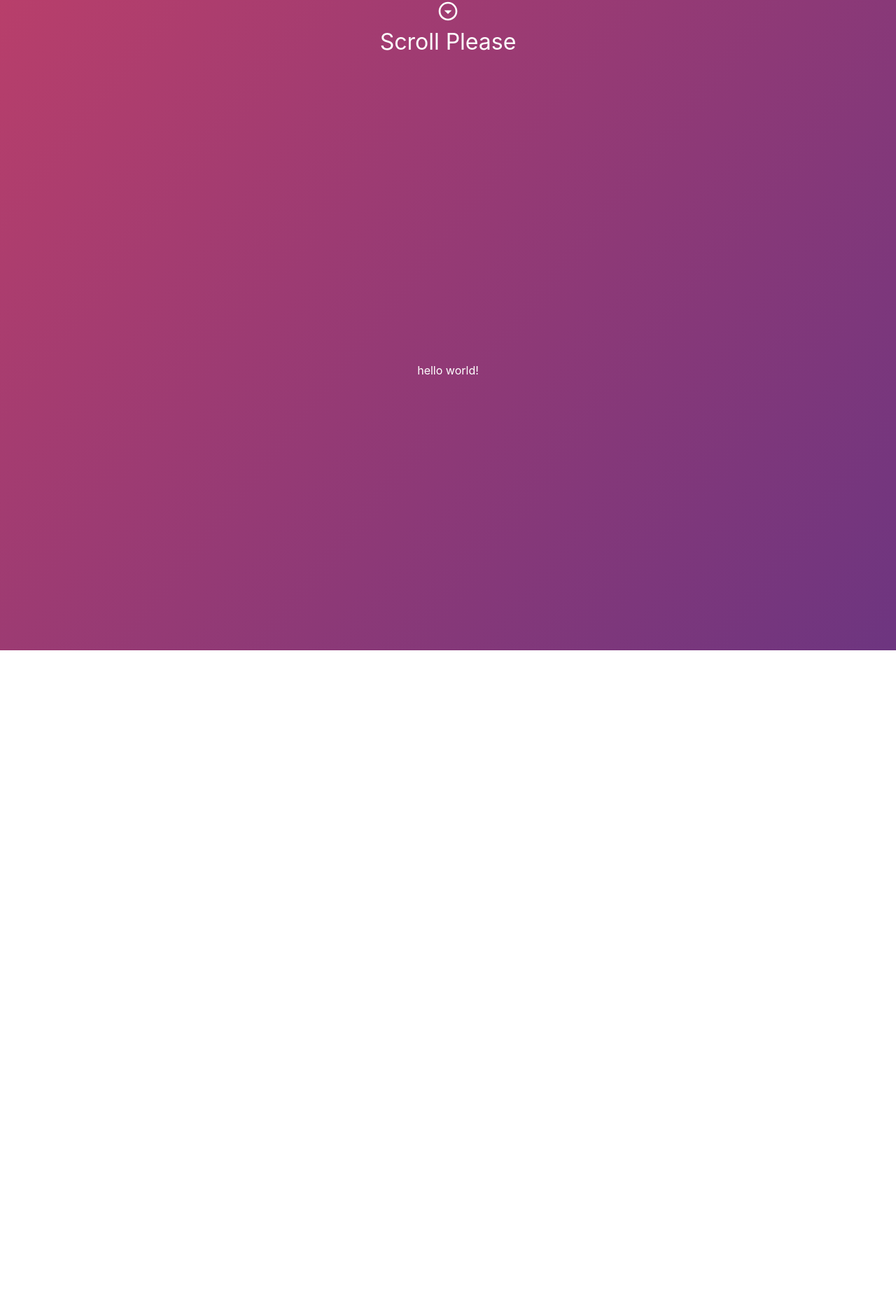
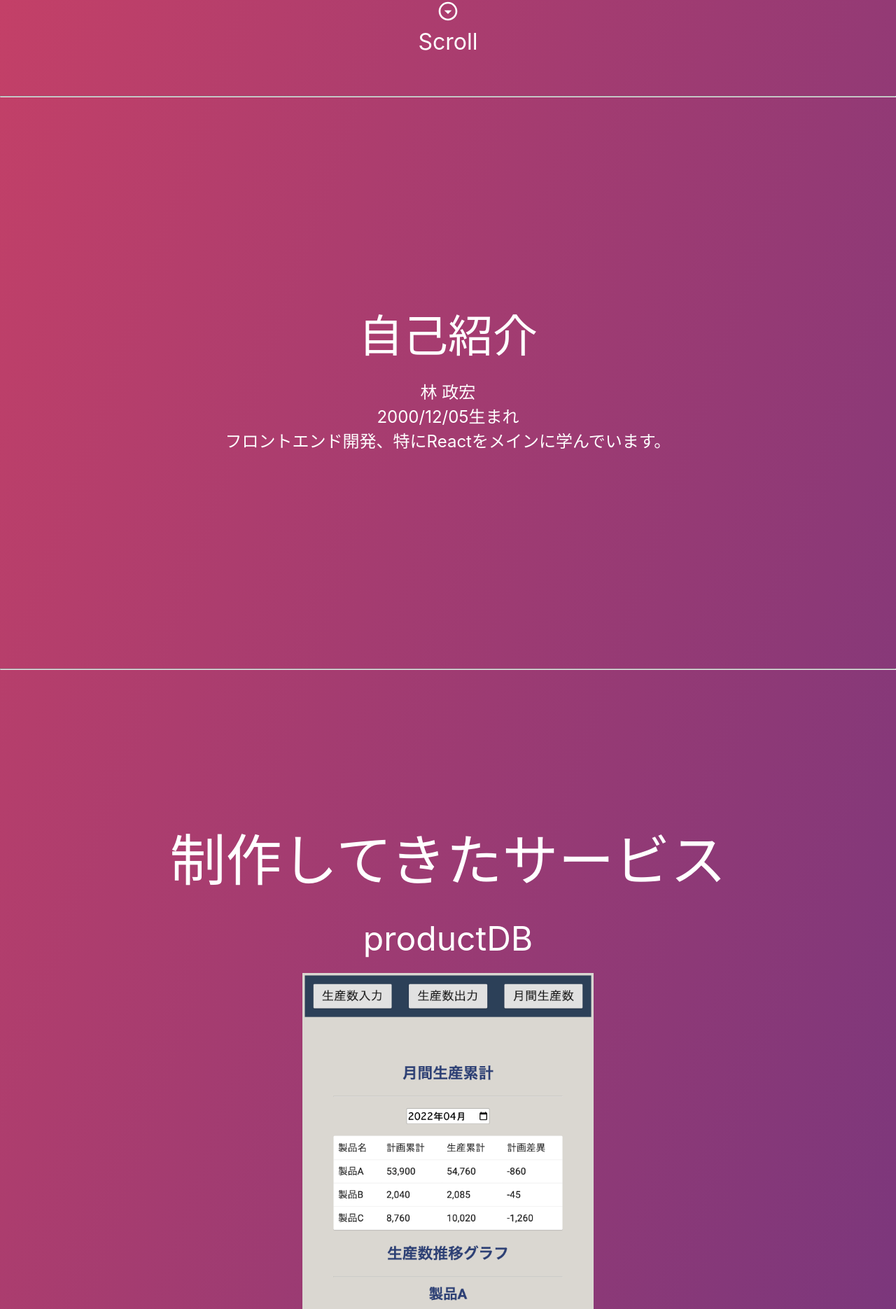
Before and after one commit to Masahiro-develop/myPage, a React (Create React App) app: page / in a window 1280 px wide. Shown: the part 671-2541 px from the top of the page at 70% size. Before the commit the page ends 1600 px from the top, so only its background shows below. Built offline with nearby package versions, Linux system fonts and the light colour scheme.

Commit message:
大まかな枠組みの作成、スクロールアニメーションのテスト

```diff
--- a/package.json
+++ b/package.json
@@ -9,6 +9,7 @@
     "@testing-library/jest-dom": "^5.16.4",
     "@testing-library/react": "^13.0.1",
     "@testing-library/user-event": "^14.1.0",
+    "gsap": "^3.10.3",
     "react": "^18.0.0",
     "react-dom": "^18.0.0",
     "react-scripts": "^5.0.1",
--- a/src/App.js
+++ b/src/App.js
@@ -1,12 +1,16 @@
 import './App.css';
+import Portfolio from './components/Portfolio';
 import SelfIntroduction from './components/SelfIntroduction';
-import Top from './components/Top'
+import Top from './components/Top';
 
 export default function App() {
   return (
       <div>
           <Top />
+          <hr/>
           <SelfIntroduction />
+          <hr/>
+          <Portfolio />
       </div>
   );
 };
--- /dev/null
+++ b/src/components/Portfolio.js
@@ -0,0 +1,81 @@
+import { useEffect } from 'react';
+import { gsap } from "gsap";
+import { ScrollTrigger } from 'gsap/all';
+import styled from 'styled-components';
+import productDBImage from '../image/productDB-ScreenShot.png'
+
+const Outer = styled.div`
+    min-height: 100vh;
+    padding: 200px;
+    font-size: 5rem;
+    display: flex;
+    flex-direction: column;
+    justify-content: center;
+    align-items: center;
+`;
+
+const Test = styled.div`
+    height: 100px;
+    width: 100px;
+    background-color: black;
+    margin: 2px;
+`;
+
+const Work = styled.div`
+    font-size: 3rem;
+    min-width: 300px;
+    text-align: center;
+    margin: 30px auto;
+`;
+
+const Image = styled.img`
+    margin: 20px;
+`;
+
+const Text = styled.div`
+    font-size: 1.5rem;
+    text-align: left;
+`;
+
+export default function Portfolio() {
+
+    gsap.registerPlugin(ScrollTrigger);
+
+    const animation = () => {
+        gsap.set('.box', {opacity: 0, y: 20})
+        gsap.to(".box", { // 動かす要素
+            scrollTrigger: {
+                trigger: ".box", // この要素まできたらアニメーション開始
+                start: "center center", // ビューポートの設定
+                markers: true, // 検証用のマーカーを表示
+                once: true,
+            },
+            opacity: 1,
+            y: 0,
+        });
+    }
+
+    useEffect(() => {
+        animation();
+    }, []);
+
+
+
+    return (
+        <Outer>
+            制作してきたサービス
+            <Work>
+                productDB<br/>
+                <Image src={productDBImage} height='900' />
+                <Text>
+                    コンセプト: 誰でも使える簡単なUIの生産管理サービス<br/>
+                    制作期間: 約４ヶ月<br/>
+                    学んだ技術: Recharts、Firebase(database, hosting)
+                </Text>
+            </Work>
+            <Test className='box'>1</Test>
+            <Test className='box'>2</Test>
+            <Test className='box'>3</Test>
+        </Outer>
+    )
+}
--- /dev/null
+++ b/src/components/Scroll.js
@@ -0,0 +1,19 @@
+import ArrowDropDownCircleOutlinedIcon from '@mui/icons-material/ArrowDropDownCircleOutlined';
+import styled from 'styled-components';
+
+const Outer = styled.div`
+font-size: 2rem;
+text-align: center;
+position: absolute;
+bottom: 50px;
+margin: auto;
+`;
+
+export default function Scroll() {
+    return (
+        <Outer>
+            <ArrowDropDownCircleOutlinedIcon fontSize='5' /><br />
+            Scroll
+        </Outer>
+    )
+}
--- a/src/components/SelfIntroduction.js
+++ b/src/components/SelfIntroduction.js
@@ -2,15 +2,28 @@ import styled from 'styled-components';
 
 const Outer = styled.div`
     height: 100vh;
+    font-size: 4rem;
     display: flex;
+    flex-direction: column;
     justify-content: center;
     align-items: center;
+`;
+
+const Text = styled.div`
+    margin: 20px;
+    font-size: 1.5rem;
+    text-align: center;
 `;
 
 export default function SelfIntroduction() {
     return (
         <Outer>
-                hello world!
+            自己紹介
+            <Text>
+                林 政宏<br/>
+                2000/12/05生まれ<br />
+                フロントエンド開発、特にReactをメインに学んでいます。<br/>
+            </Text>
         </Outer>
     )
 }
--- a/src/components/Top.js
+++ b/src/components/Top.js
@@ -1,5 +1,5 @@
 import styled from 'styled-components';
-import ArrowDropDownCircleOutlinedIcon from '@mui/icons-material/ArrowDropDownCircleOutlined';
+import Scroll from './Scroll';
 
 const Outer = styled.div`
     height: 100vh;
@@ -12,13 +12,13 @@ const Name = styled.div`
     font-size: 5em;
 `;
 
-const Scroll = styled.div`
-    font-size: 2rem;
-    text-align: center;
-    position: absolute;
-    bottom: 50px;
-    margin: auto;
-`;
+// const Scroll = styled.div`
+//     font-size: 2rem;
+//     text-align: center;
+//     position: absolute;
+//     bottom: 50px;
+//     margin: auto;
+// `;
 
 
 export default function Top() {
@@ -27,10 +27,7 @@ export default function Top() {
             <Name>
                 Masahiro Hayashi
             </Name>
-            <Scroll>
-                <ArrowDropDownCircleOutlinedIcon fontSize='5' /><br />
-                Scroll Please
-            </Scroll>
+            <Scroll/>
         </Outer>
     )
 }
--- a/src/index.css
+++ b/src/index.css
@@ -6,6 +6,7 @@ body {
     -webkit-font-smoothing: antialiased;
     -moz-osx-font-smoothing: grayscale;
     color: white;
+    /* background-color: #CC4165; */
     background: linear-gradient(to bottom right, #CC4165, #6D3580);
 }
 /*
```
Also changed, not shown: public/index.html (+0 -10 lines), src/image/productDB-ScreenShot.png (added), 1 other file (tests, documents, lock files or other folders).
